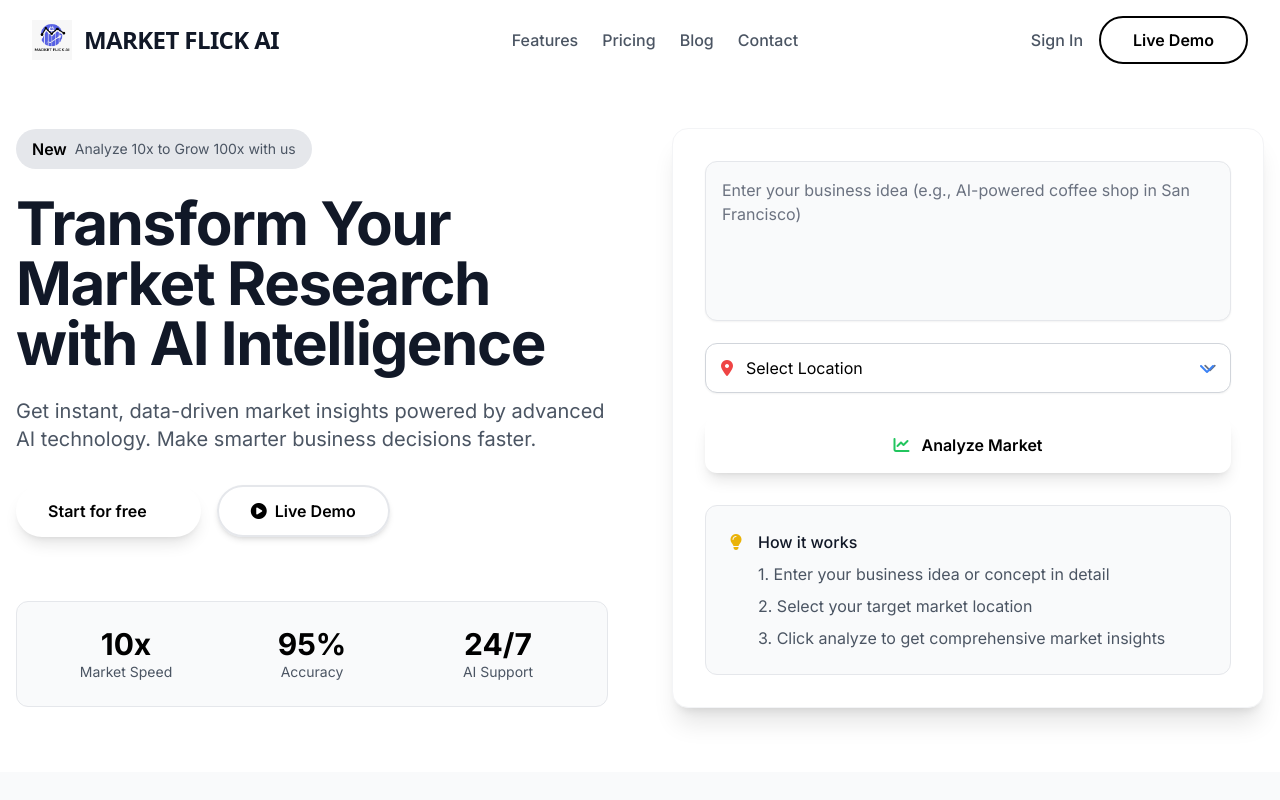
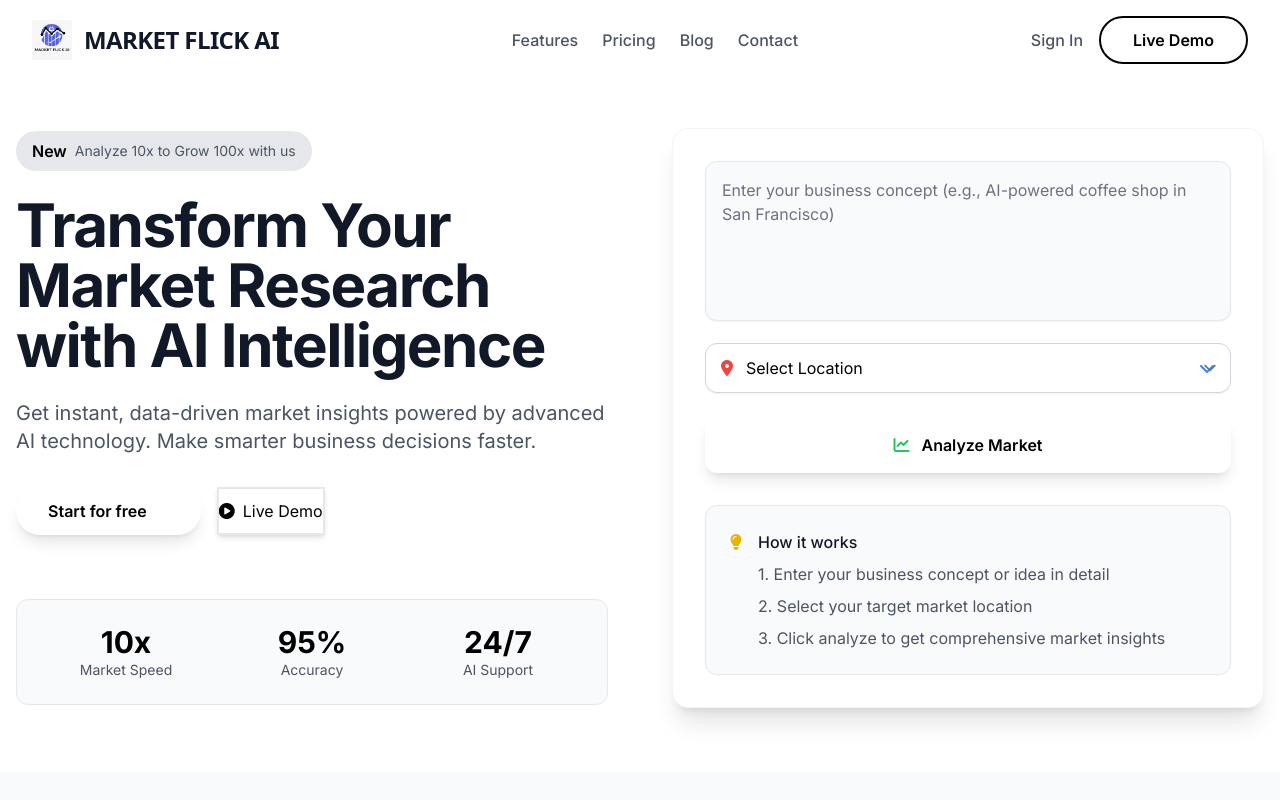
Before and after one commit to Souravsuvro/market-flick-landing, a React (Create React App) app: page / in a window 1280 px wide. Shown: the top 800 px of the page. Built offline with nearby package versions, Linux system fonts and the light colour scheme.

Commit message:
Improve variable and function naming for better code readability and semantic clarity

```diff
--- a/src/components/Features.tsx
+++ b/src/components/Features.tsx
@@ -1,67 +1,74 @@
 import React from 'react';
 
 /**
- * Features component showcases the key capabilities of Market Flick.
+ * Features component showcases key product capabilities and unique selling points.
  *
  * Key Features:
  * - Grid layout of feature cards
  * - Responsive design using Tailwind CSS
  * - Icons representing different market research capabilities
  */
-const featuresSectionOne = [
+const DetailedFeaturesSection: React.FC = () => {
+  // Detailed feature list with comprehensive descriptions
+  const marketResearchFeatures: {
+    icon: string;
+    title: string;
+    description: string;
+    color: string;
+  }[] = [
     {
-    icon: 'fa-chart-line', // Font Awesome icon class
-    iconColor: 'text-blue-500', // Tailwind color class for icon
+      icon: 'fa-chart-line',
       title: '360-Degree Market Analysis',
-    description: 'Assess your idea\'s viability with SWOT, PESTEL, and Porter\'s Five Forces evaluations, helping you prepare for challenges and seize opportunities.'
+      description: 'Assess your idea\'s viability with SWOT, PESTEL, and Porter\'s Five Forces evaluations, helping you prepare for challenges and seize opportunities.',
+      color: 'text-blue-500'
     },
     {
       icon: 'fa-lightbulb',
-    iconColor: 'text-yellow-500',
       title: 'Strategic Recommendations',
-    description: 'Receive AI-powered strategic recommendations and actionable insights to guide your business decisions and growth strategy.'
+      description: 'Receive AI-powered strategic recommendations and actionable insights to guide your business decisions and growth strategy.',
+      color: 'text-yellow-500'
     },
     {
       icon: 'fa-briefcase',
-    iconColor: 'text-purple-500',
       title: 'Custom Business Strategies',
-    description: 'Get tailored strategies and frameworks for planning and execution, equipping you to bring your vision to life.'
+      description: 'Get tailored strategies and frameworks for planning and execution, equipping you to bring your vision to life.',
+      color: 'text-purple-500'
     },
     {
       icon: 'fa-globe',
-    iconColor: 'text-cyan-500',
       title: 'Website Analysis',
-    description: 'Evaluate online presence and optimize digital strategy.'
+      description: 'Evaluate online presence and optimize digital strategy.',
+      color: 'text-cyan-500'
     },
     {
       icon: 'fa-robot',
-    iconColor: 'text-emerald-500',
       title: 'AI Business Consultant',
-    description: 'Get AI-powered business advice and strategic guidance.'
+      description: 'Get AI-powered business advice and strategic guidance.',
+      color: 'text-emerald-500'
     },
     {
       icon: 'fa-file-powerpoint',
-    iconColor: 'text-rose-500',
       title: 'Pitch Deck Generator',
-    description: 'Create compelling investor presentations with AI assistance.'
+      description: 'Create compelling investor presentations with AI assistance.',
+      color: 'text-rose-500'
     },
     {
       icon: 'fa-file-export',
-    iconColor: 'text-lime-600',
       title: 'Report Editing & Exporting',
-    description: 'Customize and export professional market analysis reports.'
+      description: 'Customize and export professional market analysis reports.',
+      color: 'text-lime-600'
     },
     {
       icon: 'fa-check-circle',
-    iconColor: 'text-green-600',
       title: 'Idea Viability Score',
-    description: 'Get instant feedback on your business idea\'s potential.'
+      description: 'Get instant feedback on your business idea\'s potential.',
+      color: 'text-green-600'
     },
     {
       icon: 'fa-chess',
-    iconColor: 'text-amber-500',
       title: 'Competitive Analysis',
-    description: 'Analyze competitors and identify market advantages.'
+      description: 'Analyze competitors and identify market advantages.',
+      color: 'text-amber-500'
     }
   ];
 
@@ -164,57 +171,39 @@
     </article>
   );
 
-/**
- * Features component implementation.
- */
-const Features = () => {
   return (
+    // Features section with gradient background
     <section
       id="features-section"
-      aria-labelledby="features-title"
       className="py-24 bg-white"
     >
       <div className="max-w-6xl mx-auto px-4">
-        <header className="text-center mb-16">
-          <h2
-            id="features-title"
-            className="text-2xl font-bold mb-4"
-          >
+        {/* Section Header */}
+        <div className="text-center mb-16">
+          <h2 className="text-2xl font-bold mb-4">
             Discover What's Possible with Market Flick AI
           </h2>
           <p className="text-lg text-gray-600 max-w-2xl mx-auto">
             Turn your business idea into reality with tools offering in-depth analysis,
             strategic guidance, and actionable insights.
           </p>
-        </header>
+        </div>
 
-        <nav aria-label="Feature Categories">
-          {/* First Row of Features */}
-          <section aria-labelledby="primary-features-title" className="mb-12">
-            <h3
-              id="primary-features-title"
-              className="sr-only"
-            >
-              Primary Features
-            </h3>
+        {/* Features Grid */}
         <div className="grid grid-cols-1 md:grid-cols-3 gap-8">
-              {featuresSectionOne.map((feature, index) => (
+          {marketResearchFeatures.map((feature, index) => (
             <FeatureCard
               key={index}
               icon={feature.icon}
-                  iconColor={feature.iconColor}
+              iconColor={feature.color}
               title={feature.title}
               description={feature.description}
             />
           ))}
         </div>
-          </section>
-
-
-        </nav>
       </div>
     </section>
   );
 };
 
-export default Features;
+export default DetailedFeaturesSection;
--- a/src/components/HeroSection.tsx
+++ b/src/components/HeroSection.tsx
@@ -13,9 +13,9 @@
  */
 const HeroSection: React.FC = () => {
   // State variables for business idea, selected location, and animated text
-  const [businessIdea, setBusinessIdea] = useState('');
-  const [selectedLocation, setSelectedLocation] = useState('');
-  const [animatedText, setAnimatedText] = useState('');
+  const [businessConcept, setBusinessConcept] = useState('');
+  const [targetMarketLocation, setTargetMarketLocation] = useState('');
+  const [animatedTypingText, setAnimatedTypingText] = useState('');
 
   // Memoized array of placeholder texts for animated typing effect
   const placeholderTexts = useMemo(() => [
@@ -27,7 +27,7 @@
   ], []);
 
   // Animation variants for staggered entrance effects
-  const containerVariants = {
+  const containerAnimationVariants = {
     hidden: { opacity: 0 },
     visible: {
       opacity: 1,
@@ -39,7 +39,7 @@
   };
 
   // Variants for individual elements to create smooth entrance animation
-  const itemVariants = {
+  const itemAnimationVariants = {
     hidden: { y: 20, opacity: 0 },
     visible: {
       y: 0,
@@ -64,10 +64,10 @@
 
       const fullText = placeholderTexts[currentIndex];
       const currentText = isDeleting
-        ? fullText.slice(0, animatedText.length - 1)
-        : fullText.slice(0, animatedText.length + 1);
+        ? fullText.slice(0, animatedTypingText.length - 1)
+        : fullText.slice(0, animatedTypingText.length + 1);
 
-      setAnimatedText(currentText);
+      setAnimatedTypingText(currentText);
 
       if (!isDeleting && currentText === fullText) {
         setTimeout(() => { isDeleting = true; }, pauseTime);
@@ -84,12 +84,12 @@
     return () => {
       isMounted = false;
     };
-  }, [animatedText.length, placeholderTexts]);
+  }, [animatedTypingText.length, placeholderTexts]);
 
   // Function to handle market analysis
-  const handleAnalyzeMarket = () => {
+  const handleMarketAnalysis = () => {
     // Implement market analysis logic
-    console.log('Analyzing market for:', { businessIdea, selectedLocation });
+    console.log('Analyzing market for:', { businessConcept, targetMarketLocation });
   };
 
   return (
@@ -97,20 +97,20 @@
     <motion.section
       initial="hidden"
       animate="visible"
-      variants={containerVariants}
+      variants={containerAnimationVariants}
       className="flex-grow mx-auto w-full max-w-7xl px-4 pt-32 pb-8 grid grid-cols-1 lg:grid-cols-2 gap-16 items-center bg-white"
     >
       <motion.article
-        variants={itemVariants}
+        variants={itemAnimationVariants}
         className="text-left mb-8 order-1 lg:order-2"
       >
         <div className="bg-white p-8 rounded-2xl shadow-xl border border-gray-100 hover:shadow-2xl transition-all duration-300 transform hover:-translate-y-1">
           <div className="relative">
             <textarea
               className="w-full h-40 p-4 bg-gray-50 border border-gray-200 rounded-xl focus:ring-2 focus:ring-custom focus:border-custom resize-none shadow-sm transition-all duration-300 mb-4"
-              placeholder={`Enter your business idea (e.g., ${animatedText})`}
-              value={businessIdea}
-              onChange={(e) => setBusinessIdea(e.target.value)}
+              placeholder={`Enter your business concept (e.g., ${animatedTypingText})`}
+              value={businessConcept}
+              onChange={(e) => setBusinessConcept(e.target.value)}
             ></textarea>
           </div>
 
@@ -119,8 +119,8 @@
               <i className="fas fa-map-marker-alt absolute left-4 top-1/2 -translate-y-1/2 text-red-500"></i>
               <select
                 className="w-full pl-10 pr-4 py-3 bg-white border border-gray-300 !rounded-xl appearance-none focus:ring-2 focus:ring-custom focus:border-custom shadow-sm transition-all duration-300"
-                value={selectedLocation}
-                onChange={(e) => setSelectedLocation(e.target.value)}
+                value={targetMarketLocation}
+                onChange={(e) => setTargetMarketLocation(e.target.value)}
               >
                 <option value="">Select Location</option>
                 <option value="us">United States</option>
@@ -138,7 +138,7 @@
             whileHover={{ scale: 1.05 }}
             whileTap={{ scale: 0.95 }}
             className="w-full rounded-xl bg-custom py-4 text-black font-semibold hover:bg-custom/90 flex items-center justify-center gap-3 transform transition-all duration-300 shadow-lg mt-6"
-            onClick={handleAnalyzeMarket}
+            onClick={handleMarketAnalysis}
           >
             <i className="fas fa-chart-line text-green-500"></i>
             Analyze Market
@@ -150,7 +150,7 @@
               <div>
                 <h3 className="font-medium text-gray-900 mb-2">How it works</h3>
                 <ol className="text-gray-600 space-y-2">
-                  <li>1. Enter your business idea or concept in detail</li>
+                  <li>1. Enter your business concept or idea in detail</li>
                   <li>2. Select your target market location</li>
                   <li>3. Click analyze to get comprehensive market insights</li>
                 </ol>
@@ -161,7 +161,7 @@
       </motion.article>
 
       <motion.article
-        variants={itemVariants}
+        variants={itemAnimationVariants}
         className="text-left mb-8 order-2 lg:order-1"
       >
         <motion.mark
@@ -196,7 +196,7 @@
             <motion.button
               whileHover={{ scale: 1.05 }}
               whileTap={{ scale: 0.95 }}
-              className="relative overflow-hidden bg-transparent border-2 border-custom text-custom hover:bg-custom hover:text-custom font-semibold px-8 py-3 rounded-full transition-all duration-300 flex items-center justify-center gap-2 shadow-md hover:shadow-lg group"
+              className="relative overflow-hidden bg-transparent border-2 border-custom text-custom hover:bg-gray-50 focus:outline-none focus:ring-2 focus:ring-offset-2 focus:ring-custom transition-all duration-300 flex items-center justify-center gap-2 shadow-md hover:shadow-lg group"
             >
               <i className="fas fa-play-circle text-custom"></i>
               <span>Live Demo</span>
```
Lines whose indentation alone changed are shown as unchanged.
